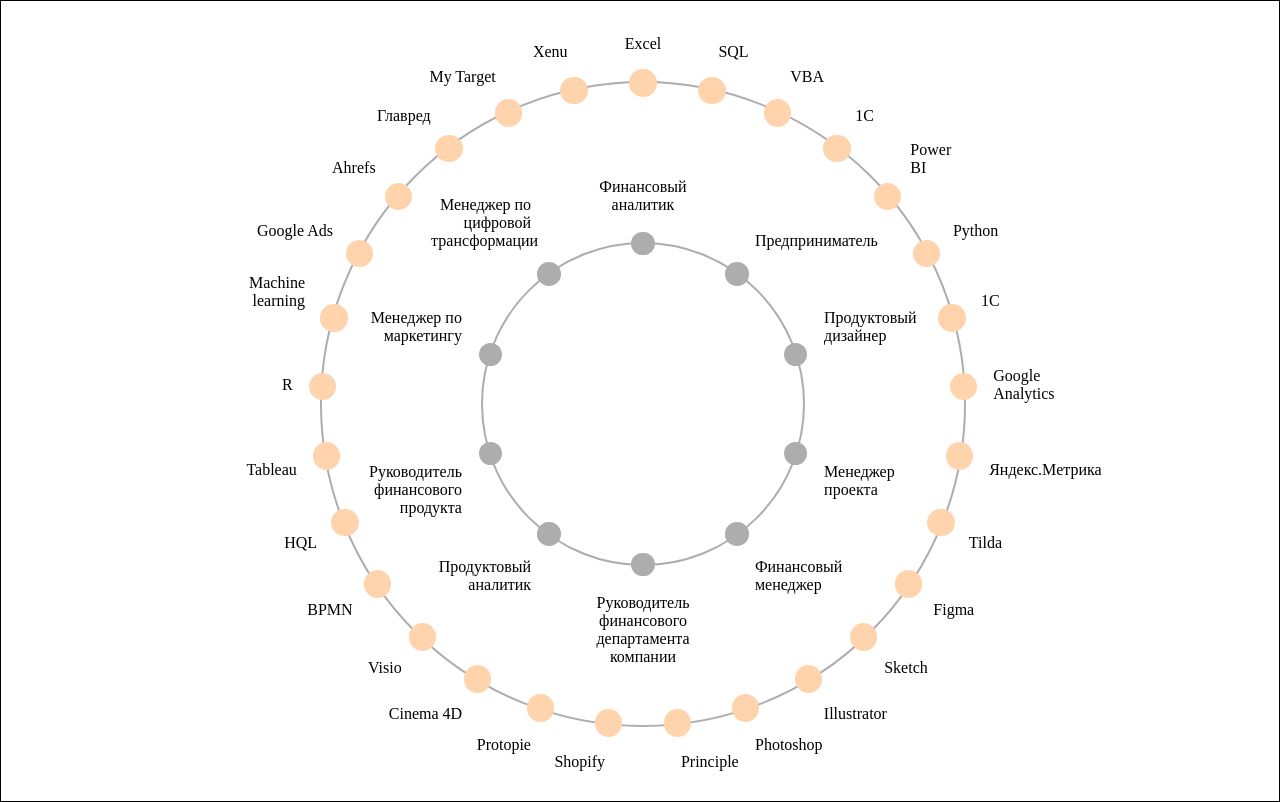
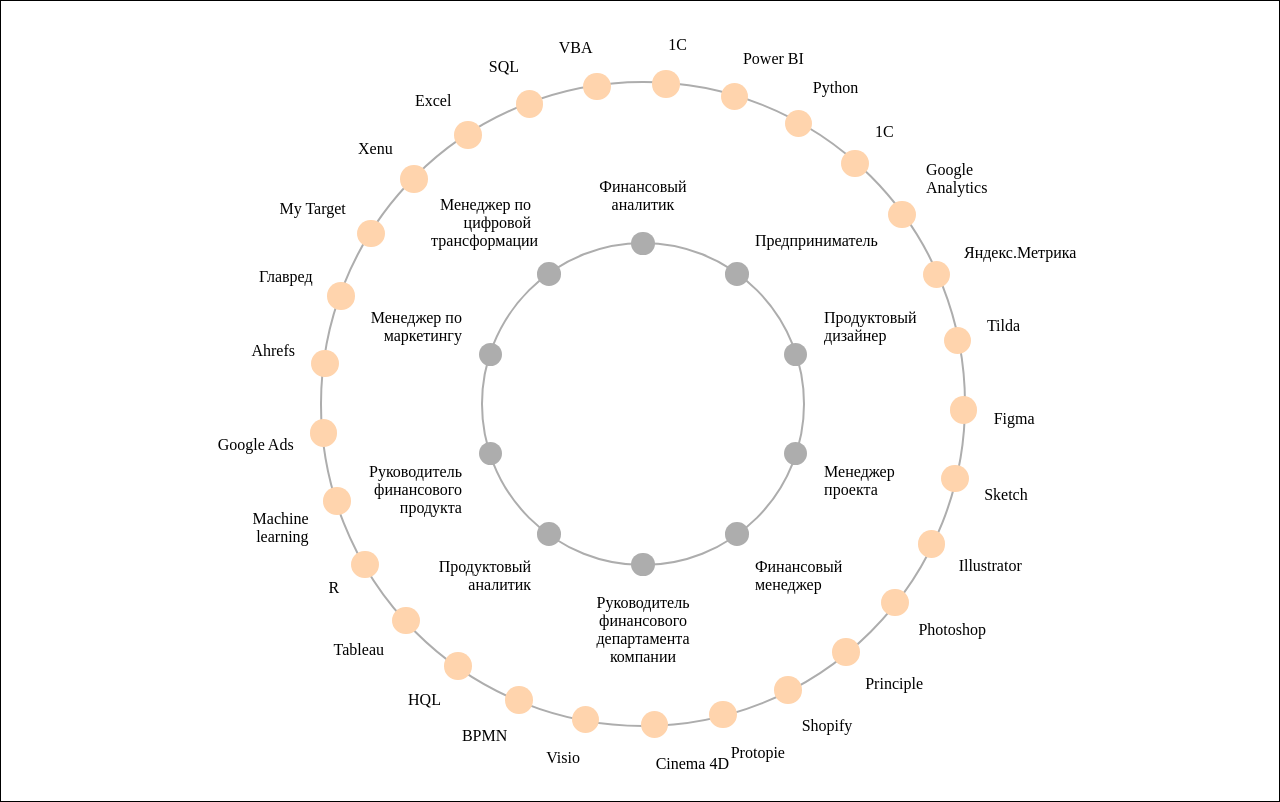
Before and after one commit to consultapp/round-chart, a React (Vite) app: page / in a window 1280 px wide. Built offline with nearby package versions, Linux system fonts and the light colour scheme.

Commit message:
selection works

```diff
--- a/src/App.tsx
+++ b/src/App.tsx
@@ -1,9 +1,12 @@
+import UIContextProvider from "./UIContext/provider";
 import FieldComponent from "./components/Field/FieldComponent";
 
 function App() {
   return (
     <div className="root">
-      <FieldComponent />
+      <UIContextProvider>
+        <FieldComponent />
+      </UIContextProvider>
     </div>
   );
 }
--- a/src/CircleChart.ts
+++ b/src/CircleChart.ts
@@ -1,4 +1,4 @@
-import { ChartDimentions, Dot, InitialData } from "./types";
+import { ChartDimentions, Dot, ISelected, InitialData } from "./types";
 import { CirlceInitial } from "@/types";
 
 export class CircleChart {
@@ -30,7 +30,7 @@
     this.competence = data.map((item) => item.name);
   }
 
-  getCircles() {
+  getCircles(selected: ISelected) {
     return this.circleInitials.map((item, index) => ({
       bigCircle: {
         radius: this.getBigCircleRadius(index),
@@ -40,28 +40,48 @@
         left: this.dimentions.cX - this.getBigCircleRadius(index),
         top: this.dimentions.cY - this.getBigCircleRadius(index),
       },
-      dots: this.getDots(index),
+      dots: this.getDots(index, selected),
     }));
   }
 
-  getDots(index: number): Dot[] {
+  centerSkillsFrontToFirstCompetence(index: number) {
+    if (index === 0) return 0;
+    const skillCount =
+      this.data[1].mainSkills.length + this.data[1].otherSkills.length;
+    const gap = 360 / this.skills.length;
+
+    return -(skillCount / 3) * gap;
+  }
+
+  getDots(circleIndex: number, selected: ISelected): Dot[] {
     const k = 180 / Math.PI;
-    const arr = index ? this.skills : this.competence;
-    const initials = this.circleInitials[index];
-    const bigCircleRadius = this.getBigCircleRadius(index);
+    const arr = circleIndex ? this.skills : this.competence;
+    const initials = this.circleInitials[circleIndex];
+    const bigCircleRadius = this.getBigCircleRadius(circleIndex);
 
     const nameShift = 30;
     const gap = 360 / arr.length;
 
     return arr.map((name, index) => {
-      const cos = Math.cos((gap * index + 90) / k);
-      const sin = Math.sin((gap * index + 90) / k);
+      const cos = Math.cos(
+        (gap * index +
+          90 +
+          this.centerSkillsFrontToFirstCompetence(circleIndex)) /
+          k
+      );
+      const sin = Math.sin(
+        (gap * index +
+          90 +
+          this.centerSkillsFrontToFirstCompetence(circleIndex)) /
+          k
+      );
       return {
         diametr: initials.dotsDiametrs,
         color: initials.dotsColor,
         colorActive: initials.activeDotsColor,
-        cos,
-        sin,
+        isSelected:
+          circleIndex === selected.circleIndex && index === selected.dotIndex,
+        isActive: this.checkDotIsActive(selected, circleIndex, index),
         x:
           bigCircleRadius - (bigCircleRadius * cos + initials.dotsDiametrs / 2),
         y:
@@ -82,9 +102,6 @@
               : Math.floor(sin * 10) / 10 === 0
               ? "center"
               : "top",
-          cos,
-          sin,
-          // Math.abs(sin) === 1 ? "center" :
         },
       };
     });
@@ -100,4 +117,36 @@
   getBigCircleRadius(index: number) {
     return this.getBigCircleDiametr(index) / 2;
   }
+
+  checkDotIsActive(selected: ISelected, circleIndex: number, dotIndex: number) {
+    if (selected.circleIndex === null || circleIndex === selected.circleIndex)
+      return false;
+
+    if (circleIndex === 1) {
+      const selectedCompetence = this.competence[selected.dotIndex ?? 0];
+      const [filtered] = this.data.filter(
+        (item) => item.name === selectedCompetence
+      );
+      if (filtered) {
+        if (
+          filtered.mainSkills.includes(this.skills[dotIndex]) ||
+          filtered.otherSkills.includes(this.skills[dotIndex])
+        ) {
+          return true;
+        }
+      }
+    }
+    if (circleIndex === 0) {
+      const selectedSkill = this.skills[selected.dotIndex ?? 0];
+      const competencesArr = this.data.filter(
+        (item) =>
+          item.mainSkills.includes(selectedSkill) ||
+          item.mainSkills.includes(selectedSkill)
+      );
+      const competences = competencesArr.map((item) => item.name);
+      if (competences.includes(this.competence[dotIndex])) return true;
+    }
+
+    return false;
+  }
 }
--- a/src/UIContext/index.ts
+++ b/src/UIContext/index.ts
@@ -1,6 +1,13 @@
 import { TUIContext } from "@/types";
 import { createContext } from "react";
 
-const UIContext = createContext<TUIContext | null>(null);
+export const initialUIContextState = {
+  circleIndex: null,
+  dotIndex: null,
+};
+
+const UIContext = createContext<TUIContext>({
+  selected: initialUIContextState,
+});
 
 export default UIContext;
--- a/src/UIContext/provider.tsx
+++ b/src/UIContext/provider.tsx
@@ -1,11 +1,6 @@
 import React, { useCallback, useReducer } from "react";
-import UIContext from "./index";
+import UIContext, { initialUIContextState } from "./index";
 import { UIContextReducer } from "./reducer";
-
-export const initialUIContextState = {
-  circleIndex: null,
-  dotIndex: null,
-};
 
 export default function UIContextProvider({
   children,
--- a/src/UIContext/reducer.ts
+++ b/src/UIContext/reducer.ts
@@ -1,5 +1,5 @@
 import { ISelected } from "@/types";
-import { initialUIContextState } from "./provider";
+import { initialUIContextState } from "./index";
 
 export function UIContextReducer(
   state: ISelected,
--- a/src/components/CircleWithDots/CircleWithDots.tsx
+++ b/src/components/CircleWithDots/CircleWithDots.tsx
@@ -1,9 +1,9 @@
-import { Circle, TUIContext } from "@/types";
+import { Circle } from "@/types";
 import styles from "./styles.module.scss";
-import { useCallback, useContext } from "react";
-import classNames from "classnames";
+import { useContext } from "react";
 import UIContext from "@/UIContext";
 import DotLabel from "../DotLabel/DotLabel";
+import DotComponent from "../Dot/DotComponent";
 
 export default function CircleWithDots({
   circle,
@@ -14,20 +14,9 @@
 }) {
   const context = useContext(UIContext);
 
-  const checkIsSelected = useCallback(
-    (dotIndex: number) => {
-      if (context && context.selected)
-        return (
-          context.selected.dotIndex === dotIndex &&
-          context.selected.circleIndex === index
-        );
-    },
-    [context, index]
-  );
-
   if (!circle && !context) return <div key={`big${index}`}></div>;
 
-  const { setSelected, clearSelected } = context as TUIContext;
+  const { setSelected, clearSelected } = context;
   const { bigCircle, dots } = circle;
   const { radius, color, borderWidth, zIndex, left, top } = bigCircle;
 
@@ -44,39 +33,15 @@
         borderWidth: borderWidth,
         zIndex,
       }}
-      onClick={() => clearSelected()}
+      onClick={() => clearSelected && clearSelected()}
     >
       {dots.map((item, i) => {
         return (
           <>
-            <div
-              key={`dot${i}`}
-              style={{
-                width: item.diametr + (checkIsSelected(i) ? 10 : 0),
-                height: item.diametr + (checkIsSelected(i) ? 10 : 0),
-                left: item.x - (checkIsSelected(i) ? 5 : 0),
-                top: item.y - (checkIsSelected(i) ? 5 : 0),
-                backgroundColor: item.color,
-                borderColor: item.colorActive,
-              }}
-              className={classNames(
-                styles.dot,
-                checkIsSelected(i) && styles.active
-              )}
-              onClick={(e) => {
-                e.stopPropagation();
-                setSelected(index, i);
-              }}
-            >
-              <div
-                style={{
-                  width: item.diametr,
-                  height: item.diametr,
-                  backgroundColor: item.colorActive,
-                }}
-                className={styles.activeCenter}
-              ></div>
-            </div>
+            <DotComponent
+              dot={item}
+              selectDot={() => setSelected && setSelected(index, i)}
+            />
             <DotLabel label={item.label} />
           </>
         );
--- a/src/components/CircleWithDots/styles.module.scss
+++ b/src/components/CircleWithDots/styles.module.scss
@@ -6,29 +6,3 @@
 
   cursor: pointer;
 }
-
-.dot {
-  position: absolute;
-  border-radius: 50%;
-  border: 0;
-
-  & div {
-    visibility: hidden;
-  }
-}
-
-.active {
-  border: 1px solid #00a372;
-  background-color: white !important;
-  border-radius: 50%;
-
-  display: flex;
-  justify-content: center;
-  align-items: center;
-
-  & div {
-    visibility: visible;
-    background-color: #00a372;
-    border-radius: 50%;
-  }
-}
--- /dev/null
+++ b/src/components/Dot/DotComponent.tsx
@@ -0,0 +1,46 @@
+import { Dot } from "@/types";
+import classNames from "classnames";
+import { useId } from "react";
+import styles from "./styles.module.scss";
+
+type Props = {
+  dot: Dot;
+
+  selectDot: () => void;
+};
+
+export default function DotComponent({
+  dot,
+
+  selectDot,
+}: Props) {
+  const id = useId();
+
+  return (
+    <div
+      key={id}
+      style={{
+        width: dot.diametr + 10,
+        height: dot.diametr + 10,
+        left: dot.x - 5,
+        top: dot.y - 5,
+        borderColor: dot.isSelected ? dot.colorActive : "",
+      }}
+      className={classNames(styles.root, dot.isSelected && styles.selected)}
+      onClick={(e) => {
+        e.stopPropagation();
+        selectDot();
+      }}
+    >
+      <div
+        style={{
+          width: dot.diametr,
+          height: dot.diametr,
+          backgroundColor:
+            dot.isSelected || dot.isActive ? dot.colorActive : dot.color,
+        }}
+        className={styles.activeCenter}
+      ></div>
+    </div>
+  );
+}
--- /dev/null
+++ b/src/components/Dot/styles.module.scss
@@ -0,0 +1,19 @@
+.root {
+  position: absolute;
+  border-radius: 50%;
+  border: 0;
+  background-color: transparent;
+
+  display: flex;
+  justify-content: center;
+  align-items: center;
+  & div {
+    border-radius: 50%;
+  }
+}
+
+.selected {
+  border-width: 1px;
+  border-style: solid;
+  background-color: white;
+}
--- a/src/components/Field/FieldComponent.tsx
+++ b/src/components/Field/FieldComponent.tsx
@@ -1,10 +1,10 @@
-import { useEffect, useRef, useState } from "react";
+import { useContext, useEffect, useRef, useState } from "react";
 import styles from "./styles.module.scss";
 import CircleWithDots from "../CircleWithDots/CircleWithDots";
 import { CirlceInitial } from "@/types";
 import { CircleChart } from "@/CircleChart";
 import { DATA } from "../../DATA";
-import UIContextProvider from "@/UIContext/provider";
+import UIContext from "@/UIContext";
 
 const circleInitials: CirlceInitial[] = [
   {
@@ -33,8 +33,9 @@
   const ref = useRef<HTMLDivElement | null>(null);
   const [circleChart, setCircleChart] = useState<CircleChart | null>(null);
 
+  const { selected } = useContext(UIContext);
+
   useEffect(() => {
-    console.log("useEffect1");
     if (ref.current) {
       const rect = ref.current.getBoundingClientRect();
       if (rect)
@@ -44,17 +45,14 @@
     }
   }, []);
 
-  const circles = circleChart ? circleChart.getCircles() : [];
-
-  console.log("circles", circles);
+  const circles =
+    circleChart && selected ? circleChart.getCircles(selected) : [];
 
   return (
-    <UIContextProvider>
-      <div className={styles.root} ref={ref}>
-        {circles.map((item, index) => (
-          <CircleWithDots circle={item} index={index} key={index} />
-        ))}
-      </div>
-    </UIContextProvider>
+    <div className={styles.root} ref={ref}>
+      {circles.map((item, index) => (
+        <CircleWithDots circle={item} index={index} key={index} />
+      ))}
+    </div>
   );
 }
```
Also changed, not shown: src/types.d.ts (+5 -11 lines).
